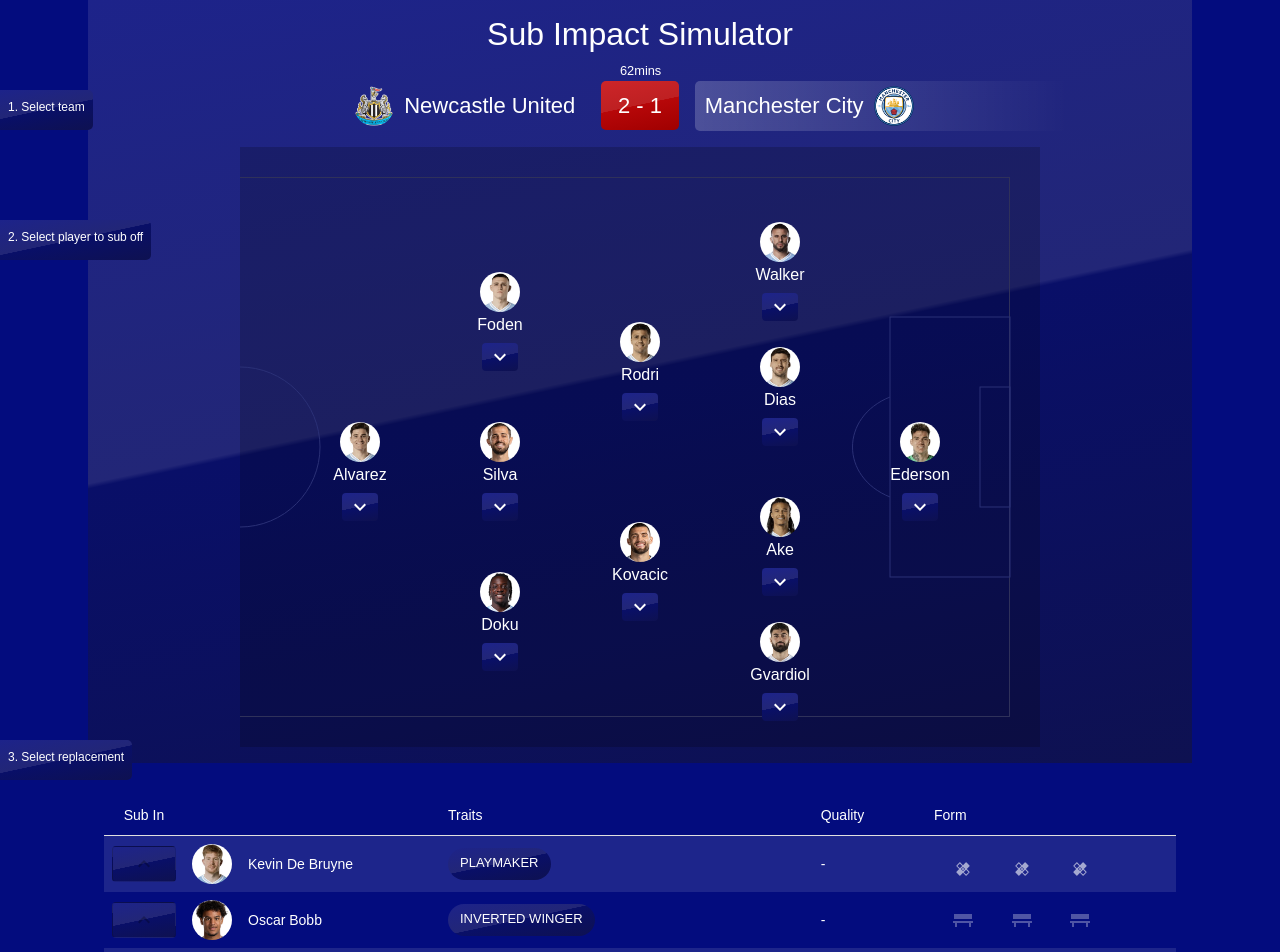
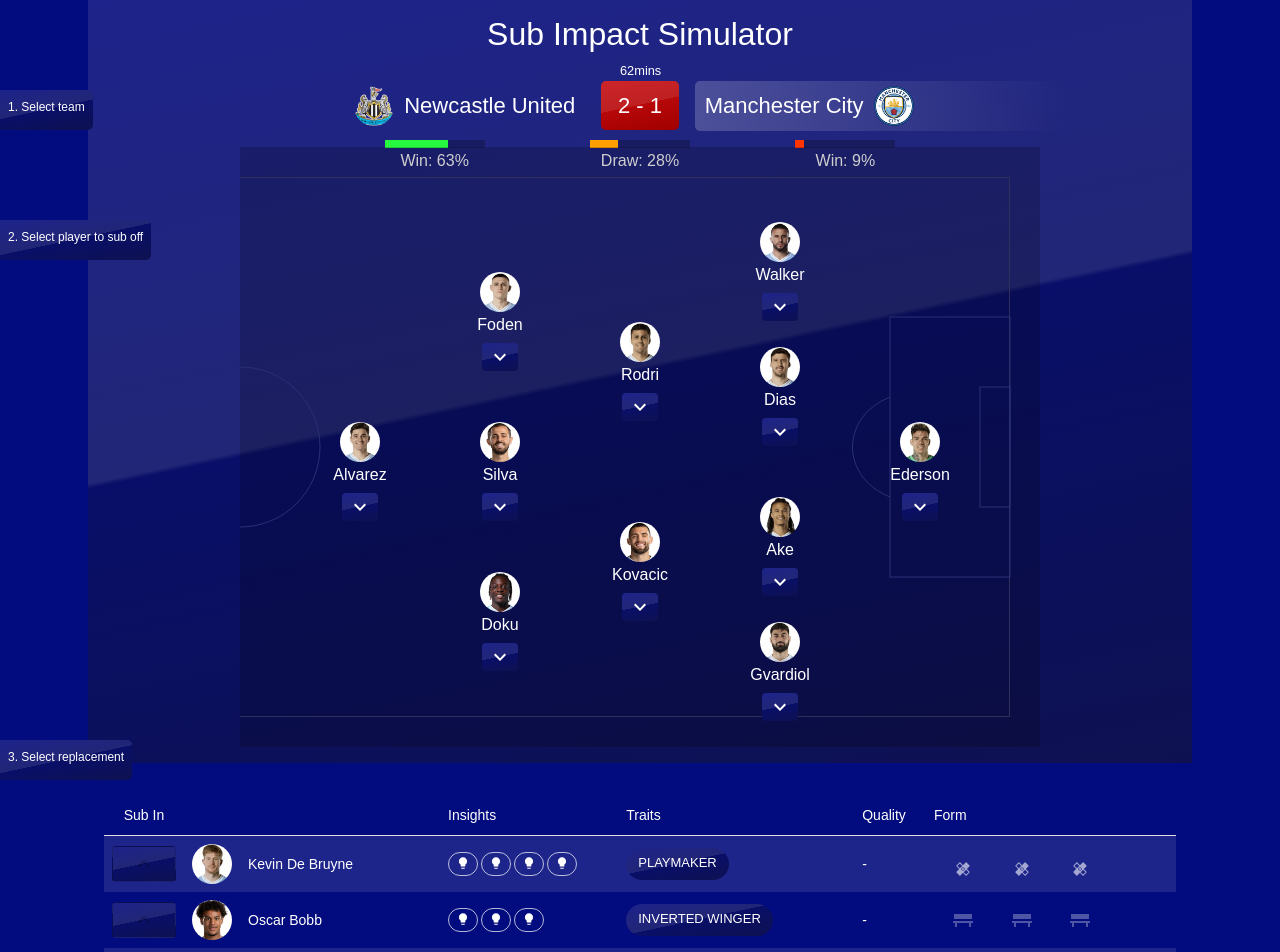
Before and after one commit to andyshora/tfg-rfp-m4, a React (Create React App) app: page / in a window 1280 px wide. Shown: the top 952 px of the page. Built offline with nearby package versions, Linux system fonts and the light colour scheme; a web font is replaced by a local one.

Commit message:
Enhanced player table

```diff
--- a/package.json
+++ b/package.json
@@ -10,6 +10,7 @@
     "@testing-library/jest-dom": "^5.17.0",
     "@testing-library/react": "^13.4.0",
     "@testing-library/user-event": "^13.5.0",
+    "chroma-js": "^2.4.2",
     "react": "^18.2.0",
     "react-dom": "^18.2.0",
     "react-scripts": "5.0.1",
--- a/src/App.js
+++ b/src/App.js
@@ -99,6 +99,15 @@
         }
       `,
     },
+    MuiTooltip: {
+      styleOverrides: {
+        tooltip: {
+          backgroundColor: "white",
+          color: "black",
+          fontSize: "1rem",
+        },
+      },
+    },
     MuiButton: {
       variants: [
         {
--- a/src/components/SubImpactSim.js
+++ b/src/components/SubImpactSim.js
@@ -1,5 +1,6 @@
 import * as React from "react";
 import { styled } from "@mui/material/styles";
+import chroma from "chroma-js";
 
 import {
   Avatar,
@@ -15,6 +16,7 @@
   TableRow,
   Grid,
   Chip,
+  Tooltip,
 } from "@mui/material";
 
 import KeyboardArrowUpIcon from "@mui/icons-material/KeyboardArrowUp";
@@ -23,6 +25,7 @@
 import SubOffIcon from "@mui/icons-material/ArrowDropDown";
 import DeleteIcon from "@mui/icons-material/Clear";
 import InjuredIcon from "@mui/icons-material/Healing";
+import LightbulbIcon from "@mui/icons-material/Lightbulb";
 
 import { tableCellClasses } from "@mui/material/TableCell";
 
@@ -36,14 +39,30 @@
   PitchBottomTextWrap,
   SubTextWrap,
   LiveScoreWrap,
+  MatchPredictionWrap,
+  MatchPredictionBarWrap,
   ScoreWrap,
   PlayerOnPitch,
   HomeTeamWrap,
   AwayTeamWrap,
   HintWrap,
+  InsightsChipsWrap,
 } from "./SubImpactSim.styles";
 
-import { homePlayers, awayPlayers, homeSubs, awaySubs } from "../data/index";
+import {
+  homePlayers,
+  awayPlayers,
+  homeSubs,
+  awaySubs,
+  subInsights,
+} from "../data/index";
+
+const predictionColorScale = chroma.scale([
+  "#FF0000",
+  "#FFBF00",
+  "#0bff48",
+  "white",
+]);
 
 const Bench = () => (
   <svg
@@ -192,8 +211,7 @@
       </PlayerOnPitch>
     ));
   }
-  function getSubsTable(players, teamIndex) {
-    console.log("players", players, teamIndex);
+  function getSubsTable(players) {
     return (
       <TableBody>
         {players.map((row) => (
@@ -226,6 +244,41 @@
                 <SubOnIcon
                   style={{ color: "lime", top: 7, position: "relative" }}
                 />
+              ) : (
+                ""
+              )}
+            </StyledTableCell>
+            <StyledTableCell align="left">
+              {Object.keys(subInsights).includes(row.name) ? (
+                <InsightsChipsWrap>
+                  {subInsights[row.name].map((insight, i) => (
+                    <Tooltip
+                      key={`insight-${row.name}-${i}`}
+                      title={insight}
+                      variant="light"
+                      placement="top"
+                      color="secondary"
+                      arrow
+                    >
+                      <Chip
+                        label={
+                          <LightbulbIcon
+                            style={{
+                              color: "white",
+                              width: 14,
+                              height: 14,
+                              marginTop: 4,
+                            }}
+                          />
+                        }
+                        color="primary"
+                        variant="outlined"
+                        size="small"
+                        style={{ marginRight: 3 }}
+                      />
+                    </Tooltip>
+                  ))}
+                </InsightsChipsWrap>
               ) : (
                 ""
               )}
@@ -393,7 +446,7 @@
                 <Typography component="span">Newcastle United</Typography>
               </HomeTeamWrap>
             </Grid>
-            <Grid item xs={1}>
+            <Grid item xs={1} align="center">
               <ScoreWrap mins={62}>2 - 1</ScoreWrap>
             </Grid>
             <Grid item xs={5.5} align="left">
@@ -416,6 +469,49 @@
             </Grid>
           </Grid>
         </LiveScoreWrap>
+        <MatchPredictionWrap>
+          <Grid container spacing={2}>
+            <Grid item xs={4} align="center">
+              <MatchPredictionBarWrap>
+                <div
+                  style={{
+                    width: "63%",
+                    background: predictionColorScale(0.63).css(),
+                  }}
+                ></div>
+              </MatchPredictionBarWrap>
+              <Typography variant="h6" component="h6">
+                Win: 63%
+              </Typography>
+            </Grid>
+            <Grid item xs={4} align="center">
+              <MatchPredictionBarWrap>
+                <div
+                  style={{
+                    width: "28%",
+                    background: predictionColorScale(0.28).css(),
+                  }}
+                ></div>
+              </MatchPredictionBarWrap>
+              <Typography variant="h6" component="h6">
+                Draw: 28%
+              </Typography>
+            </Grid>
+            <Grid item xs={4} align="center">
+              <MatchPredictionBarWrap>
+                <div
+                  style={{
+                    width: "9%",
+                    background: predictionColorScale(0.09).css(),
+                  }}
+                ></div>
+              </MatchPredictionBarWrap>
+              <Typography variant="h6" component="h6">
+                Win: 9%
+              </Typography>
+            </Grid>
+          </Grid>
+        </MatchPredictionWrap>
         <PitchOverflowWrap>
           <Pitch
             style={{ transform: `translateX(${-activeTeamIndex * 800}px)` }}
@@ -578,6 +674,7 @@
                 </StyledTableCell>
                 <StyledTableCell width={1}>&nbsp;</StyledTableCell>
                 <StyledTableCell align="left">&nbsp;</StyledTableCell>
+                <StyledTableCell align="left">Insights</StyledTableCell>
                 <StyledTableCell align="left">Traits</StyledTableCell>
                 <StyledTableCell align="left">Quality</StyledTableCell>
                 <StyledTableCell align="left">Form</StyledTableCell>
--- a/src/components/SubImpactSim.styles.js
+++ b/src/components/SubImpactSim.styles.js
@@ -96,6 +96,37 @@
 `;
 
 export const LiveScoreWrap = styled.div``;
+export const MatchPredictionWrap = styled.div`
+  position: absolute;
+  width: 600px;
+  left: 50%;
+  margin-left: -300px;
+  top: 140px;
+`;
+
+export const MatchPredictionBarWrap = styled.div`
+  height: 8px;
+  width: 100px;
+  position: relative;
+  background: rgba(0 0 0 / 25%);
+
+  > div {
+    position: absolute;
+    height: 100%;
+    left: 0;
+    top: 0;
+    width: 0;
+  }
+`;
+
+export const InsightsChipsWrap = styled.div`
+  display: flex;
+  align-items: center;
+  justify-content: flex-start;
+  flex-direction: row;
+  margin: 0;
+`;
+
 export const ScoreWrap = styled.div`
 position: relative;
   background: linear-gradient(
--- a/src/data/index.js
+++ b/src/data/index.js
@@ -9,6 +9,20 @@
   const img = image ? image : `${name.toLowerCase()}.jpg`;
   return { name, image: img, x, y, tags, recentGames };
 }
+
+export const subInsights = {
+  "Kevin De Bruyne": [
+    "Returning from a hamstring injury which has kept him out for 3 months.",
+    "Scored or assisted in previous 5 games before injury.",
+    "Assisted in all games when coming on as a sub last season.",
+    "Scored in last 3 fixtures against Newcastle.",
+  ],
+  "Oscar Bobb": [
+    "Highly rated 20yo, already has 1 goal in 4 appearances for Norway.",
+    "Scored 3 goals in last 5 games for the U23s.",
+    "Has been training with the first team for just 3 weeks.",
+  ],
+};
 
 export const homePlayers = [
   createPlayer("Dubravka", "", 0, 4),
```
Also changed, not shown: 1 other file (tests, documents, lock files or other folders).
